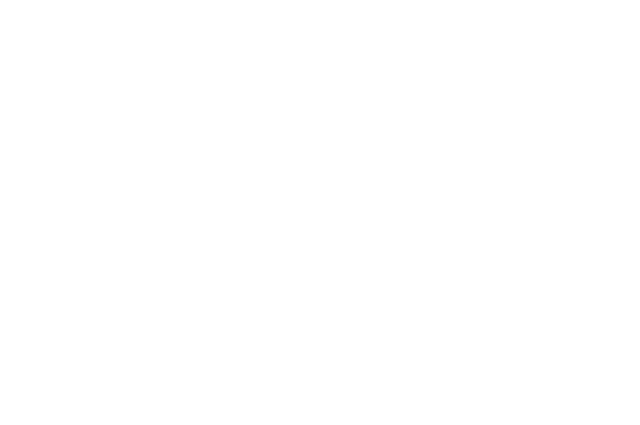
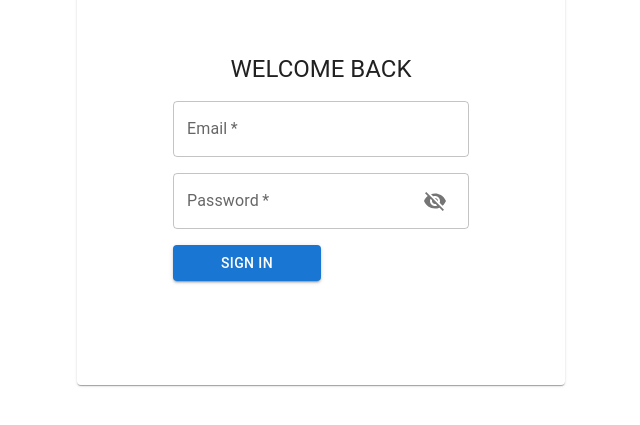
Before and after one commit to PizzaSpark/IPT-System, a React (Create React App) app in the folder dashboard/: page /login in a window 1280 px wide. Before the commit this address had no page. Shown: the part 229-654 px from the top of the page, without its empty margins (319-959 px from the left). Built offline with nearby package versions, Linux system fonts and the light colour scheme.

Commit message:
added login

```diff
--- a/dashboard/src/App.js
+++ b/dashboard/src/App.js
@@ -4,6 +4,7 @@ import Dashboard from "./pages/Dashboard";
 import AddStudent from "./pages/AddStudent";
 import ViewStudent from "./pages/ViewStudent";
 import ViewUsers from "./pages/ViewUsers";
+import Login from "./pages/Login";
 
 
 function App() {
@@ -14,6 +15,7 @@ function App() {
                 <Route path="/addstudent" element= {<AddStudent />} />
                 <Route path="/viewstudents" element= {<ViewStudent />} />
                 <Route path="/viewusers" element= {<ViewUsers />} />
+                <Route path="/login" element= {<Login />} />
             </Routes>
         </BrowserRouter>
     );
--- a/dashboard/src/pages/AddStudent.js
+++ b/dashboard/src/pages/AddStudent.js
@@ -6,10 +6,9 @@ import {
     Select,
     TextField,
 } from "@mui/material";
-import React from "react";
+import { React, useState } from "react";
 import Sidebar from "./Sidebar";
 import "./AddStudent.css";
-import { useState } from "react";
 import axios from 'axios';
 
 function AddStudent() {
--- /dev/null
+++ b/dashboard/src/pages/Login.css
@@ -0,0 +1,25 @@
+.logincard {
+    display: flex;
+    padding: 5rem;
+}
+
+.logincontent{
+    display: flex;
+    justify-content: center;
+    align-items: center;
+    height: 100vh;
+}
+
+.loginform {
+    display: flex;
+    flex-direction: column;
+    gap: 1rem;
+}
+
+.logincardcontent {
+    display: flex;
+    justify-content: center;
+    align-items: center;
+    flex-direction: column;
+    gap: 1rem;
+}
--- /dev/null
+++ b/dashboard/src/pages/Login.js
@@ -0,0 +1,117 @@
+import {
+    Button,
+    Card,
+    CardContent,
+    IconButton,
+    InputAdornment,
+    TextField,
+    Typography,
+} from "@mui/material";
+import { React, useState } from "react";
+import axios from "axios";
+import "./Login.css";
+import { Visibility, VisibilityOff } from "@mui/icons-material";
+import { useTheme } from "@mui/material/styles";
+
+function Login() {
+    const [initialData, setInitialData] = useState({
+        email: "",
+        password: "",
+    });
+    const [user, setUser] = useState(initialData);
+
+    const [showPassword, setShowPassword] = useState(false);
+    const theme = useTheme();
+    const handleTogglePasswordVisibility = () => {
+        setShowPassword((prevShowPassword) => !prevShowPassword);
+    };
+
+    const handleLogin = async (e) => {
+        e.preventDefault();
+
+        try {
+            const response = await axios.post(
+                "http://localhost:1337/login",
+                user
+            );
+
+            const result = response.data;
+
+            if (result.success) {
+                //route to another page
+            }
+            alert(result.message);
+        } catch (error) {
+            console.error("Error logging in:", error);
+            alert("An error occured. Please try again.");
+        }
+    };
+
+    const handleChange = (e) => {
+        setUser({
+            ...user,
+            [e.target.name || e.target.id]: e.target.value,
+        });
+    };
+
+    return (
+        <div className="logincontent">
+            <Card className="logincard">
+                <CardContent className="logincardcontent">
+                    <Typography variant="h5">WELCOME BACK</Typography>
+
+                    <form className="loginform" onSubmit={handleLogin}>
+                        <TextField
+                            id="email"
+                            className="email"
+                            required
+                            label="Email"
+                            variant="outlined"
+                            value={user.email}
+                            onChange={handleChange}
+                        />
+
+                        <TextField
+                            id="password"
+                            className="password"
+                            type={showPassword ? "text" : "password"}
+                            required
+                            label="Password"
+                            variant="outlined"
+                            value={user.password}
+                            onChange={handleChange}
+                            InputProps={{
+                                endAdornment: (
+                                    <InputAdornment position="end">
+                                        <IconButton
+                                            aria-label="toggle password visibility"
+                                            onClick={
+                                                handleTogglePasswordVisibility
+                                            }
+                                        >
+                                            {showPassword ? (
+                                                <Visibility />
+                                            ) : (
+                                                <VisibilityOff />
+                                            )}
+                                        </IconButton>
+                                    </InputAdornment>
+                                ),
+                            }}
+                        />
+
+                        <Button
+                            className="addbutton"
+                            variant="contained"
+                            type="submit"
+                        >
+                            SIGN IN
+                        </Button>
+                    </form>
+                </CardContent>
+            </Card>
+        </div>
+    );
+}
+
+export default Login;
```
Also changed, not shown: 1 other file (tests, documents, lock files or other folders).
